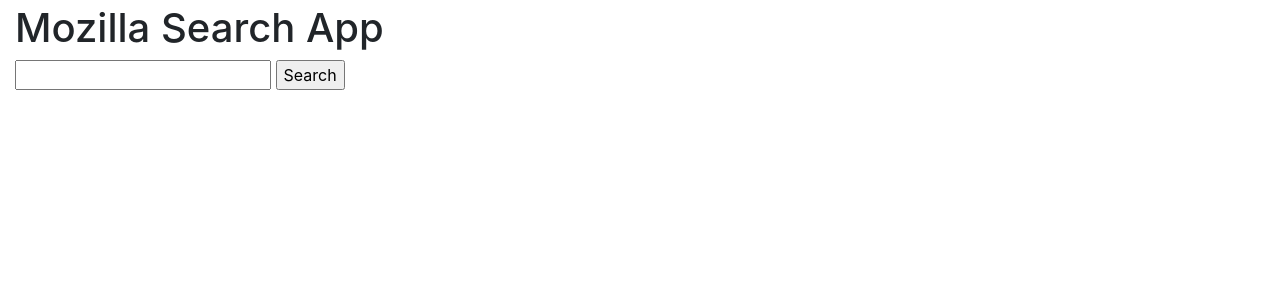
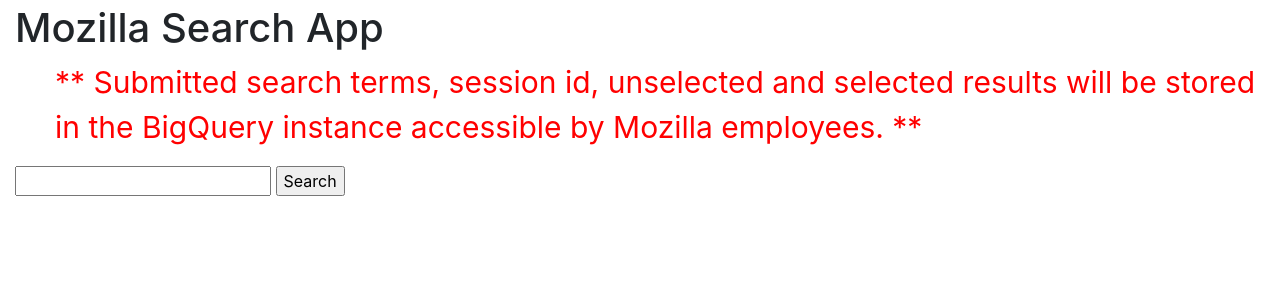
Before and after one commit to mozilla/mlhackweek2021, a Django app: page / in a window 1280 px wide. Shown: the part 56-356 px from the top of the page. Run offline with Django 3.2, Linux system fonts and the light colour scheme; some libraries are stand-ins or nearby versions.

Commit message:
Added warning text

```diff
--- a/searchapp/mysite/searchranking/templates/searchranking/index.html
+++ b/searchapp/mysite/searchranking/templates/searchranking/index.html
@@ -37,7 +37,9 @@
     <div class="alert">{{ errorMsg }}</div>
     {% endif %}
     <h1>Mozilla Search App</h1>
-
+    <p style="color:red;margin-left: 40px;font-size: 1.875em">
+    ** Submitted search terms, session id, unselected and selected results will be stored in the BigQuery instance accessible by Mozilla employees. **
+    </p>
     <form action="{% url 'searchranking:results'%}" method="get">
     {% csrf_token %}
     <input type="text" id="search_text" name="search_text"/>
--- a/searchapp/mysite/searchranking/templates/searchranking/results.html
+++ b/searchapp/mysite/searchranking/templates/searchranking/results.html
@@ -32,6 +32,11 @@
         </div>
     </nav>
 </div>
+
+<p style="color:red;margin-left: 40px;font-size: 1.875em">
+** Submitted search terms, session id, unselected and selected results will be stored in the BigQuery instance accessible by Mozilla employees. **
+</p>
+
 <ul style="list-style-type:none">
     {% for result in results %}
     <li>
```
